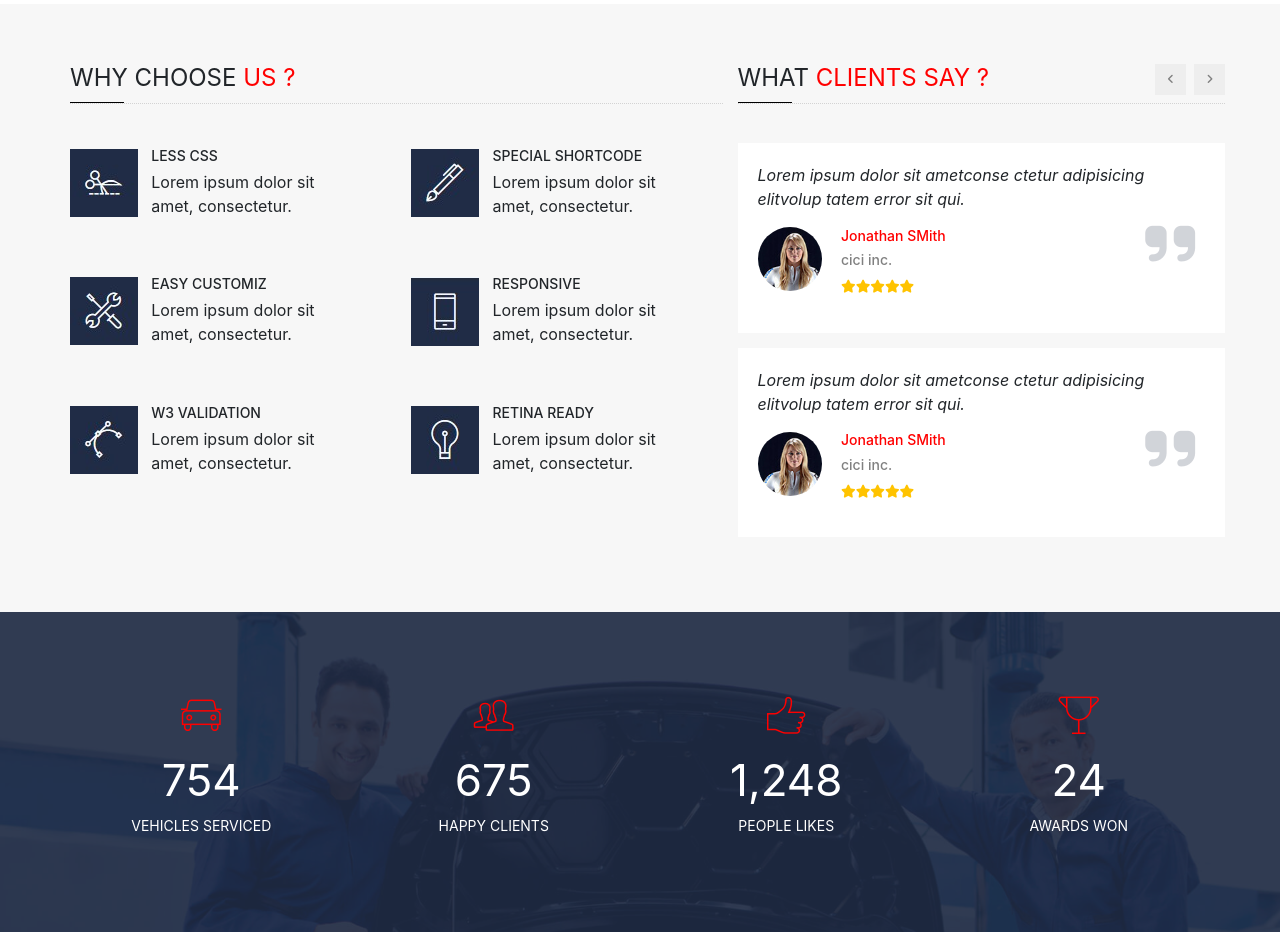
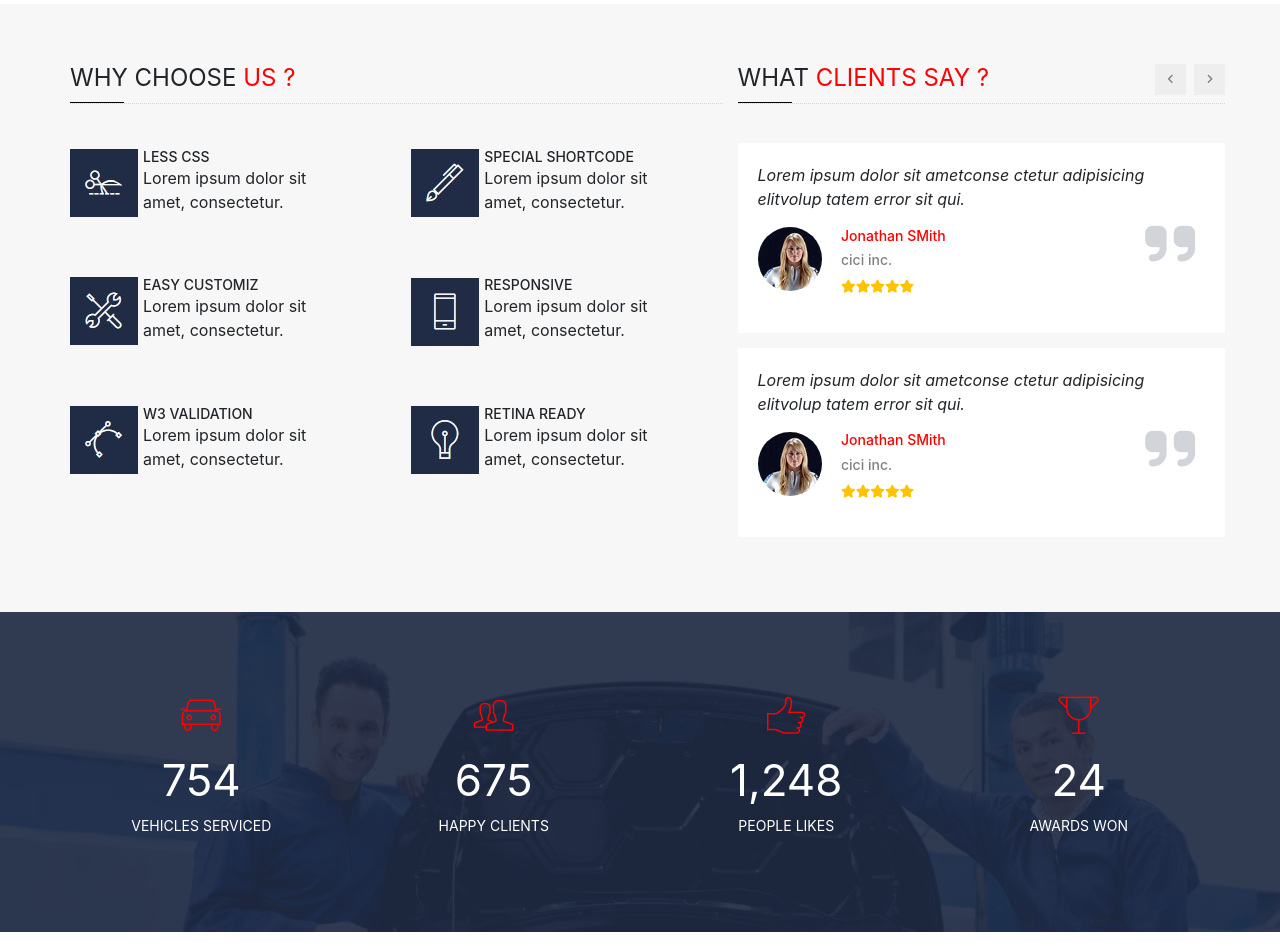
Before and after one commit to Zarnasho/FirstSite, a plain HTML site: page index.html in a window 1280 px wide. Shown: the part 2520-3466 px from the top of the page. Drawn offline with nearby package versions, Linux system fonts and the light colour scheme.

Commit message:
Update style.css

```diff
--- a/Css/style.css
+++ b/Css/style.css
@@ -732,21 +732,14 @@ position: relative;
 	max-width: 200px;
 	margin: 0px;
 }
+
 .txt-parent h2{
-	margin: 15px 0px 5px 0px;
-	display: block;
-
-}
-
-.txt-parent {
-	display: flex;
-	flex-direction: column;
-    position: absolute;
-    top: -16px;
-    right: 30px;
-
-}
-
+	margin: 0px;
+}
+
+.blink a{
+	margin-right:5px;
+}
 .inblock{
 	display: inline-block;
 }
@@ -754,7 +747,7 @@ position: relative;
 
 
 .blink{
-	position: relative;
+	display:flex;
 	margin: 30px 0px;
 }
 
```
